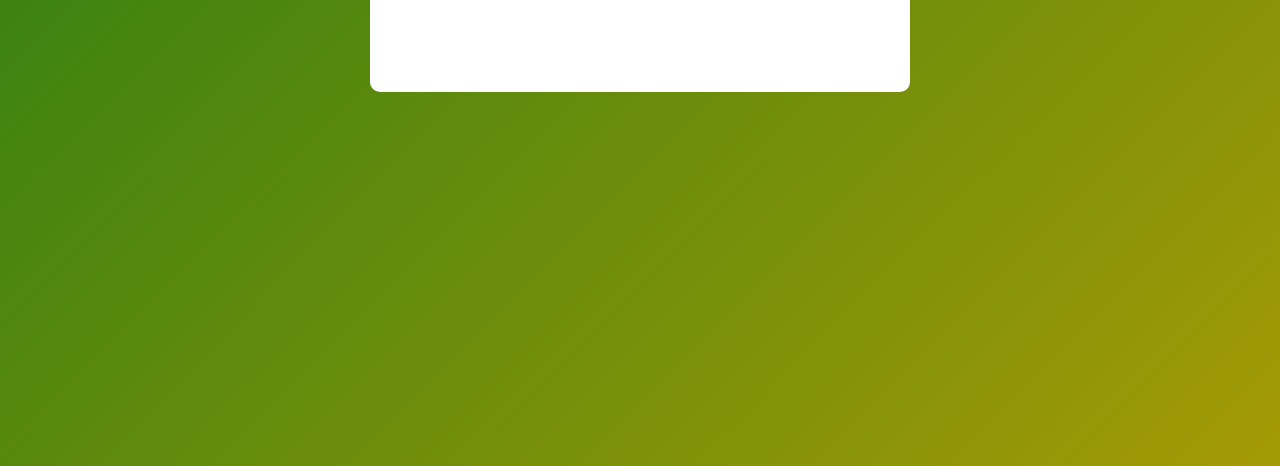
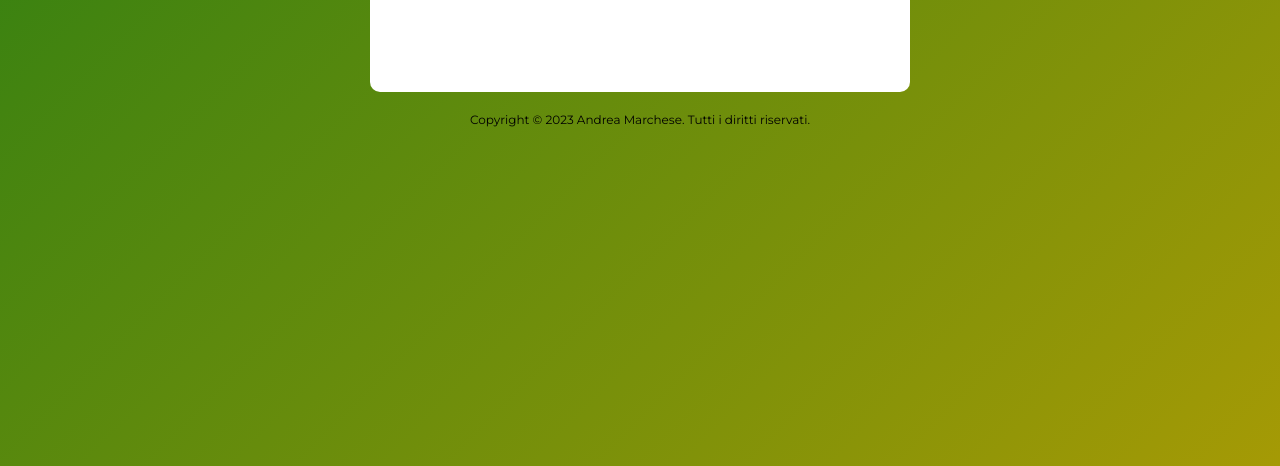
Before and after one commit to yocopk/to-do-list, a plain HTML site: page index.html in a window 1280 px wide. Shown: the part 334-800 px from the top of the page. Drawn offline with Linux system fonts and the light colour scheme; a web font is replaced by a local one.

Commit message:
Update index.html

```diff
--- a/index.html
+++ b/index.html
@@ -26,6 +26,7 @@
           <li>Task 3</li> -->
         </ul>
       </div>
+      <p class="footer-copy">Copyright &#169; 2023 Andrea Marchese. Tutti i diritti riservati.</p>
     </div>
     <script src="./js/script.js"></script>
   </body>
```
